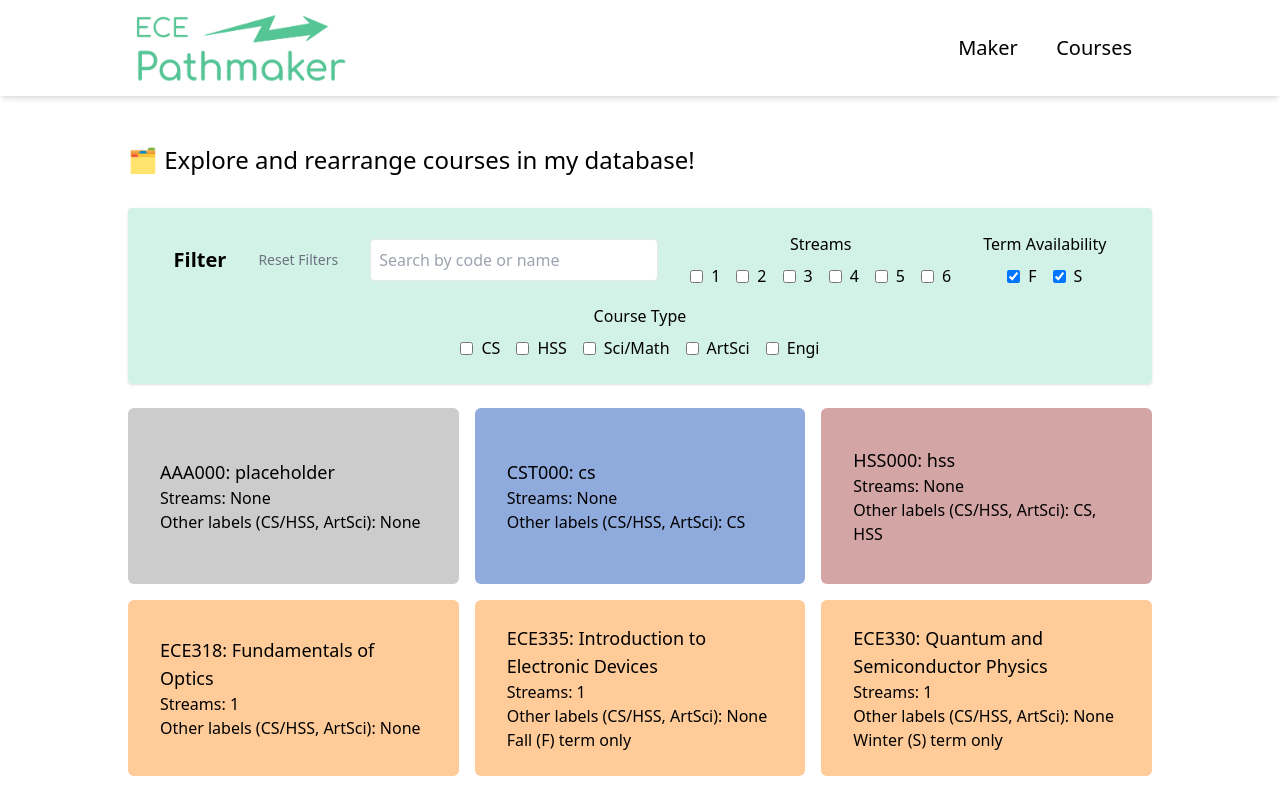
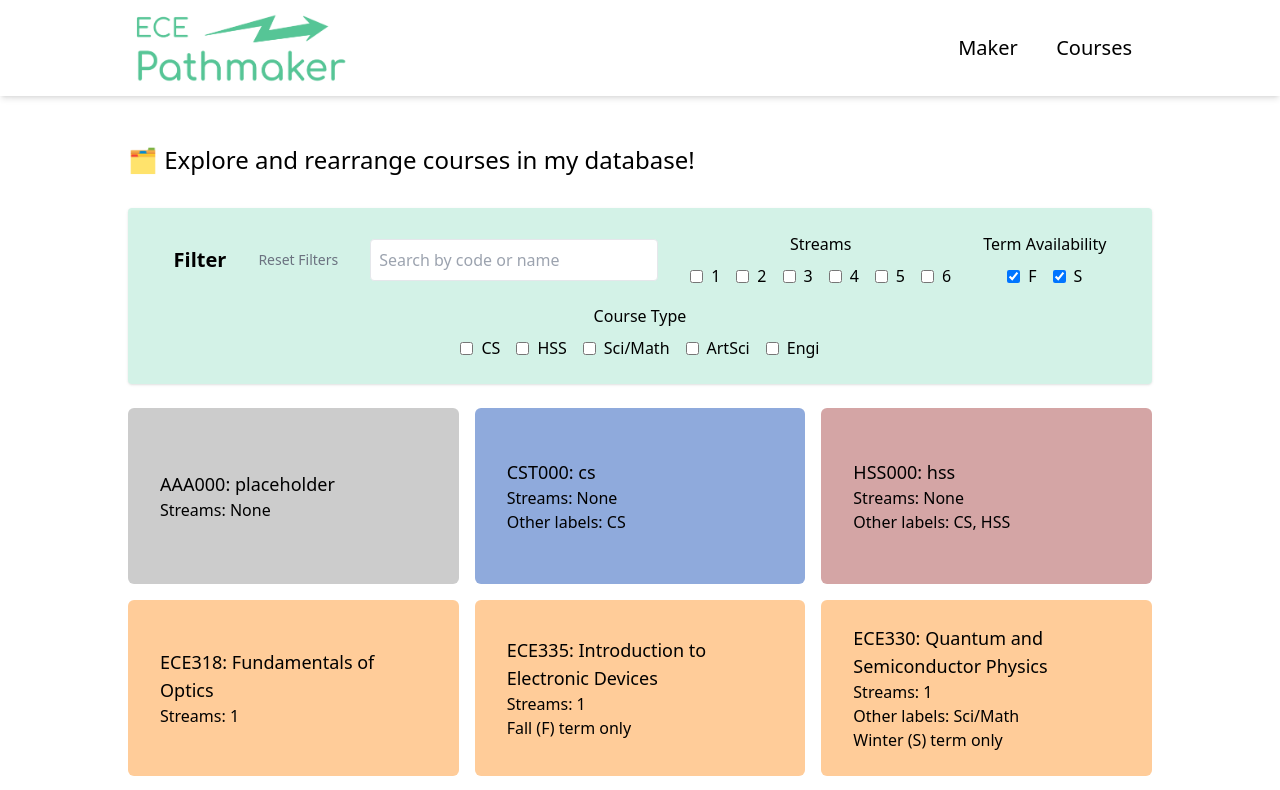
Before and after one commit to sunnwydays/ecepathmaker, a React (Vite) app: page /courses in a window 1280 px wide. Shown: the top 790 px of the page. Built offline with nearby package versions, Linux system fonts and the light colour scheme.

Commit message:
Add sci/math labels to CourseCard

```diff
--- a/src/components/CourseCard.tsx
+++ b/src/components/CourseCard.tsx
@@ -32,8 +32,9 @@ const CourseCard:FC<DraggableCardProps> = (props) => {
         const labels = [];
         if (props.isCS) labels.push('CS');
         if (props.isHSS) labels.push('HSS');
+        if (props.isSciMath) labels.push('Sci/Math');
         if (props.isArtSci) labels.push('ArtSci');
-        return labels.length ? labels.join(', ') : 'None';
+        return labels.length ? labels.join(', ') : null;
     };
 
     if (isDragging) {
@@ -73,7 +74,7 @@ const CourseCard:FC<DraggableCardProps> = (props) => {
                 <span>: {props.name}</span>
             </h1>
             <p>Streams: {getStreamLabels()}</p>
-            <p>Other labels (CS/HSS, ArtSci): {getOtherLabels()} </p>
+            {getOtherLabels() && <p>Other labels: {getOtherLabels()}</p>}
             { props.preq && props.preq.length > 0 && <p>Prerequisites: {props.preq.join(', ')}</p> }
             {(props.onlyF || props.onlyS) && (
                 <p>{props.onlyF ? 'Fall (F)' : 'Winter (S)'} term only</p>
```
